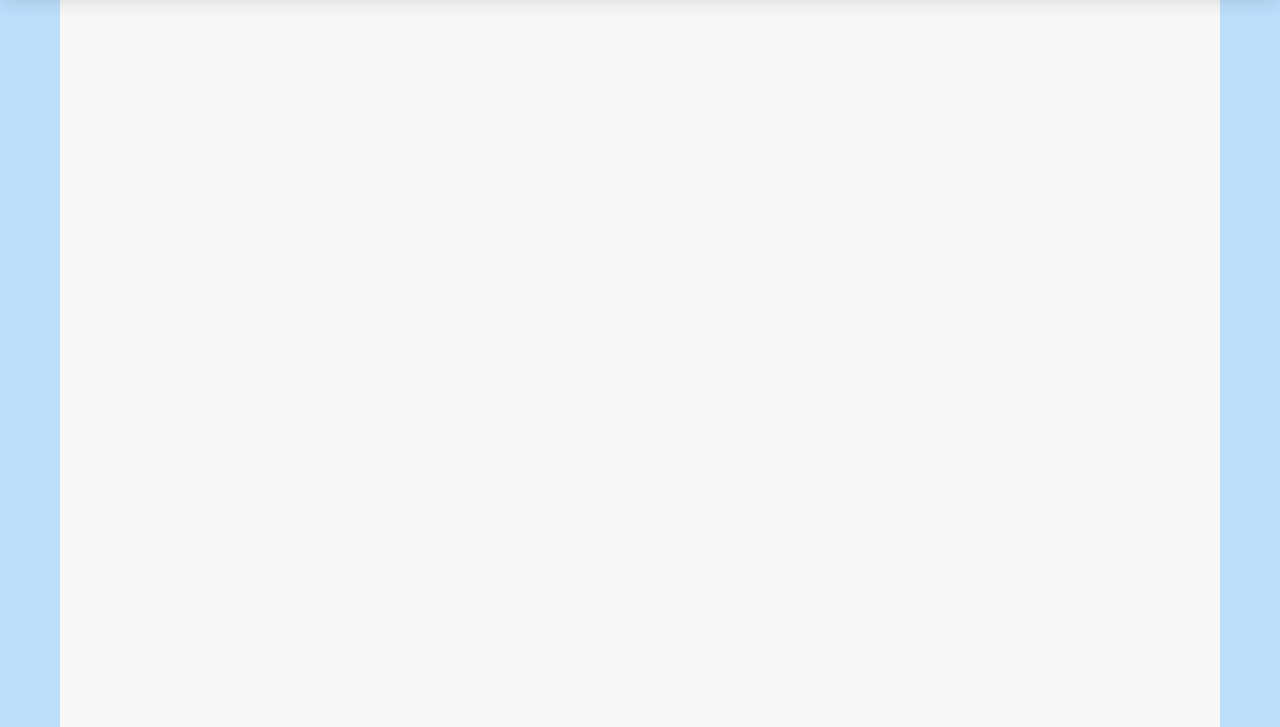
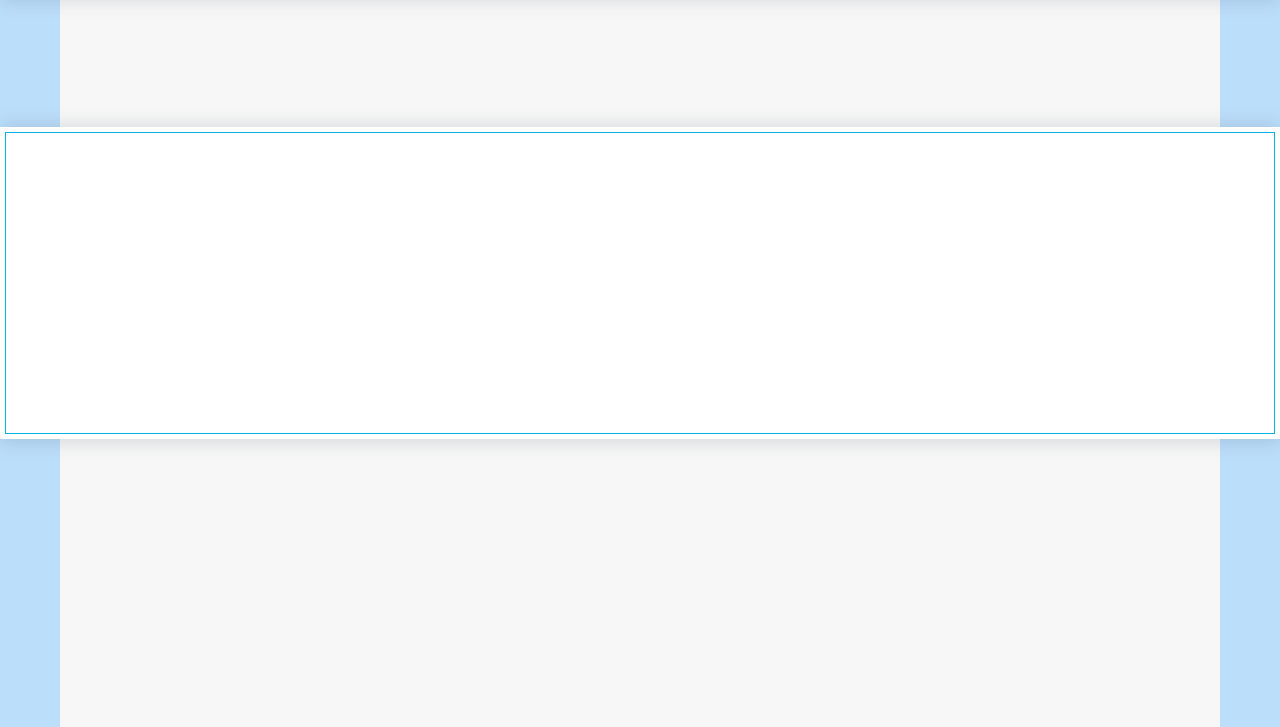
Before and after one commit to mayank8005/graph-builder, a plain HTML site: page index.html in a window 1280 px wide. Shown: the part 73-800 px from the top of the page. Drawn offline with Linux system fonts and the light colour scheme; a web font is replaced by a local one.

Commit message:
added form section

```diff
--- a/css/style.css
+++ b/css/style.css
@@ -49,3 +49,27 @@ header h1{
     font-weight: bold;
     padding-right: 4px;
 }
+
+/* styling for form section */
+
+#form-section{
+    position: fixed;
+    top: 200px;
+    right: 0;
+    min-height: 300px;
+    width: 100vw;
+    background-color: #fff;
+    box-shadow: 0 1px 20px rgba(46, 61, 73, .2);
+}
+
+#form-container{
+    margin: 5px;
+    min-height: 300px;
+    border: solid 1px #02b3e4;
+}
+
+@media only screen and (max-width: 500px){
+    #form-section{
+        top: 150px;
+    }
+}
--- a/index.html
+++ b/index.html
@@ -16,6 +16,13 @@
         <header>
             <h1><span class="green-block">G</span>raph <span class="red-block">B</span>uilder</h1>
         </header>
+
+        <!-- section for all type of forms like type of graph selection , value entry etc -->
+        <section id="form-section">
+            <div id="form-container">
+
+            </div>
+        </section>
     </div>
 </body>
 </html>
```
